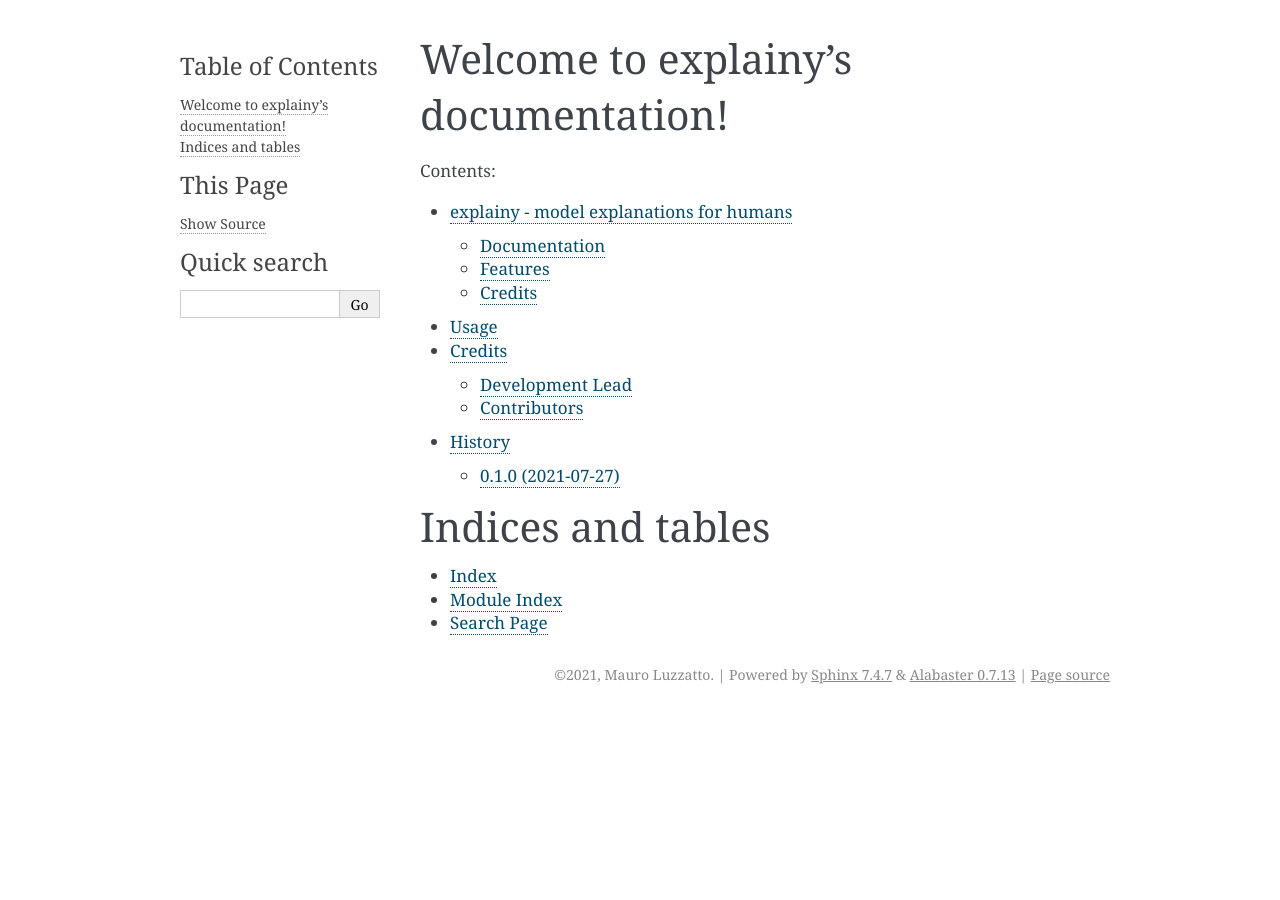
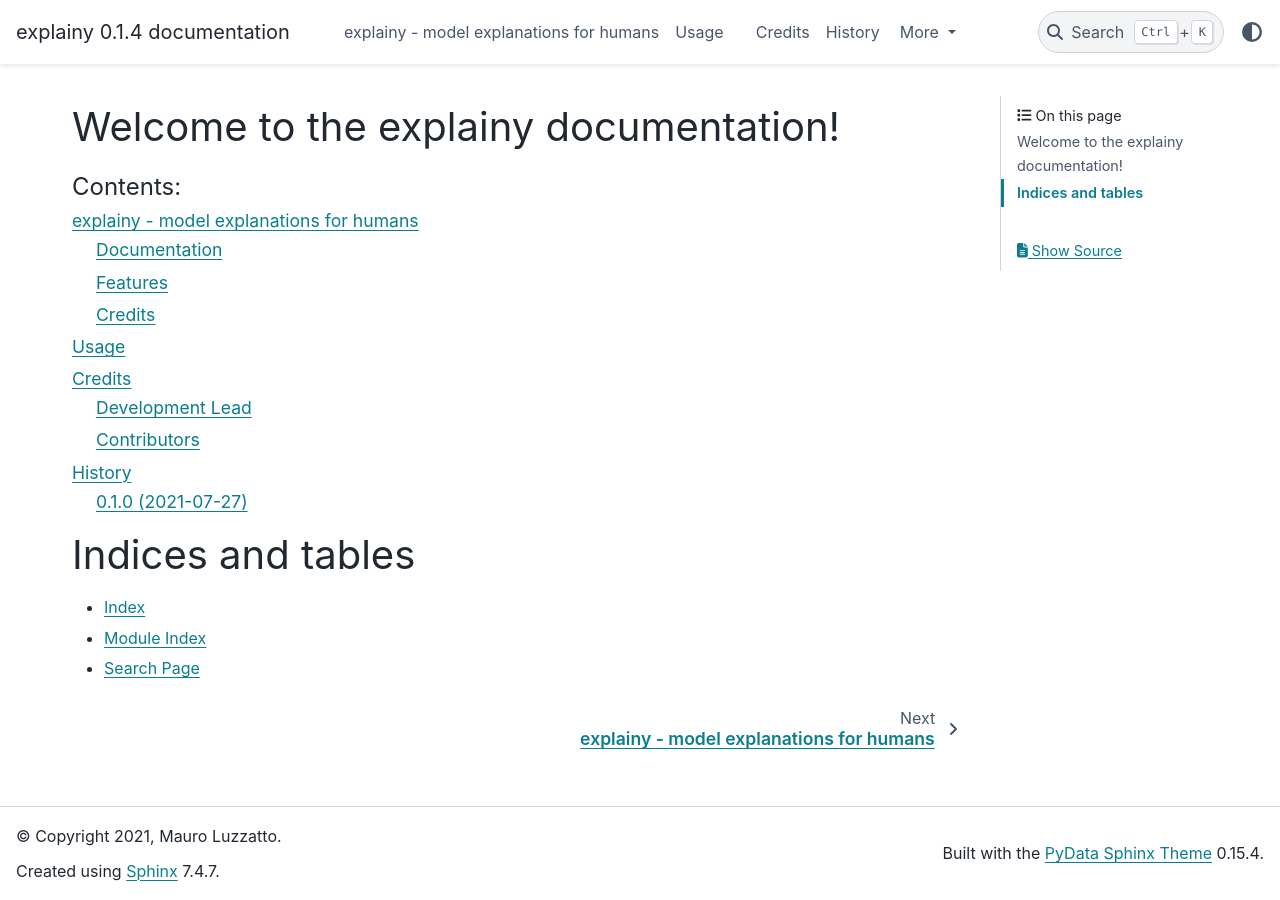
Before and after one commit to MauroLuzzatto/explainy, a Sphinx documentation site: the page built from docs/index.rst, in a window 1280 px wide. Built offline with Sphinx 7.4.7 and the PyData theme 0.15.4, drawn with Linux system fonts in a browser that asks for light colours; pages that are not in the unit, such as notebooks, are missing from menus.

Commit message:
update docs

```diff
--- a/docs/conf.py
+++ b/docs/conf.py
@@ -82,8 +82,8 @@
 # The theme to use for HTML and HTML Help pages.  See the documentation for
 # a list of builtin themes.
 #
-html_theme = 'alabaster'
-# html_theme = 'pydata_sphinx_theme'
+# html_theme = 'alabaster'
+html_theme = 'pydata_sphinx_theme'
 
 # Theme options are theme-specific and customize the look and feel of a
 # theme further.  For a list of options available for each theme, see the
--- /dev/null
+++ b/docs/examples.rst
@@ -0,0 +1,16 @@
+========
+Examples
+========
+
+Here you will find some example notebooks to get more familiar with the API.
+
+
+explainy intro
+===========
+
+You will find below an example Jupyter notebook containing an intro to the usage of explainy.
+
+.. toctree::
+   :maxdepth: 1
+
+   examples/01-explainy-intro.ipynb
--- a/docs/index.rst
+++ b/docs/index.rst
@@ -1,4 +1,4 @@
-Welcome to explainy's documentation!
+Welcome to the explainy documentation!
 ======================================
 
 .. toctree::
--- a/requirements_dev.txt
+++ b/requirements_dev.txt
@@ -9,3 +9,4 @@
 Click==7.0
 pytest==6.2.4
 pydata-sphinx-theme==0.4.1
+ipykernel==5.3.4
```
Also changed, not shown: other parts of docs/index.rst (+5 -0 lines), 1 other file.
